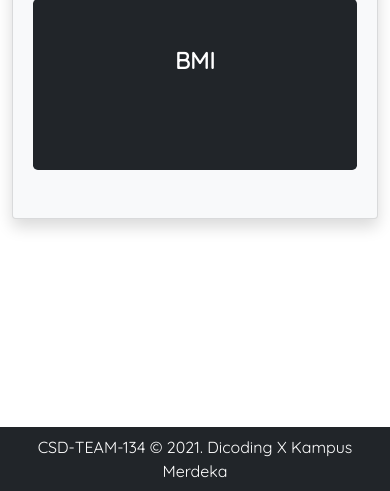
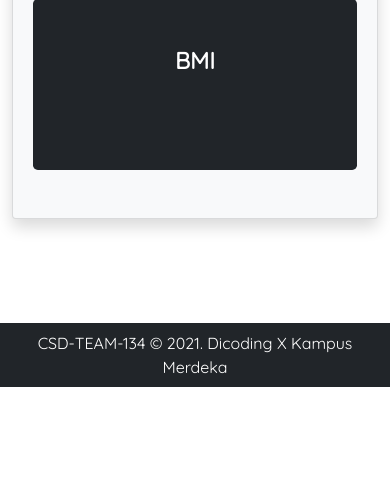
Before and after one commit to dan-dia/project-capstone-team-csd-134, a Flask app: page /bmi in a window 390 px wide. Shown: the part 521-1012 px from the top of the page. After the commit the page ends 908 px from the top, so only its background shows below. Run offline with Flask 2, Linux system fonts and the light colour scheme; some libraries are stand-ins or nearby versions.

Commit message:
fix responsive footer

```diff
--- a/static/src/css/style.css
+++ b/static/src/css/style.css
@@ -13,6 +13,13 @@ body {
     display: none;
 }
 
+footer {
+    margin-top: -40px;
+}
+
+.res-footer {
+    margin-top: -40px;
+}
 @media screen and (max-width: 1000px) {
 
     .card,
@@ -31,7 +38,7 @@ body {
     }
 }
 
-@media screen and (max-width: 425px) {
+@media screen and (max-width: 767px) {
 
     .body-tablet-laptop {
         display: none;
@@ -41,4 +48,15 @@ body {
         display: table;
     }
 
+    .res-footer {
+        margin-top: 0;
+    }
 }
+
+@media screen and (max-height: 822px) {
+
+    footer {
+        margin-top: 0;
+    }
+
+}
--- a/static/src/script/script.js
+++ b/static/src/script/script.js
@@ -13,11 +13,12 @@ function removeClassActive() {
 }
 
 removeClassActive();
-
+const footer = document.getElementsByTagName('footer')[0];
 if (path === '/diabetes') {
     addClassActive(1);
 } else if (path === '/bmi') {
     addClassActive(2);
+    footer.classList.add('res-footer');
 } else {
     addClassActive(0);
 }
--- a/templates/template.html.jinja
+++ b/templates/template.html.jinja
@@ -21,12 +21,14 @@
 </head>
 
 <body>
+    <div class="min-vh-100">
         <header class="sticky-top">
             {{ header }}
         </header>
-    <main class="container min-vh-100">
+        <main class="container">
             {% block main %}{% endblock %}
         </main>
+    </div>
         <footer class="bg-dark text-white text-center p-2">
             {{ footer }}
         </footer>
```
Lines whose indentation alone changed are shown as unchanged.
